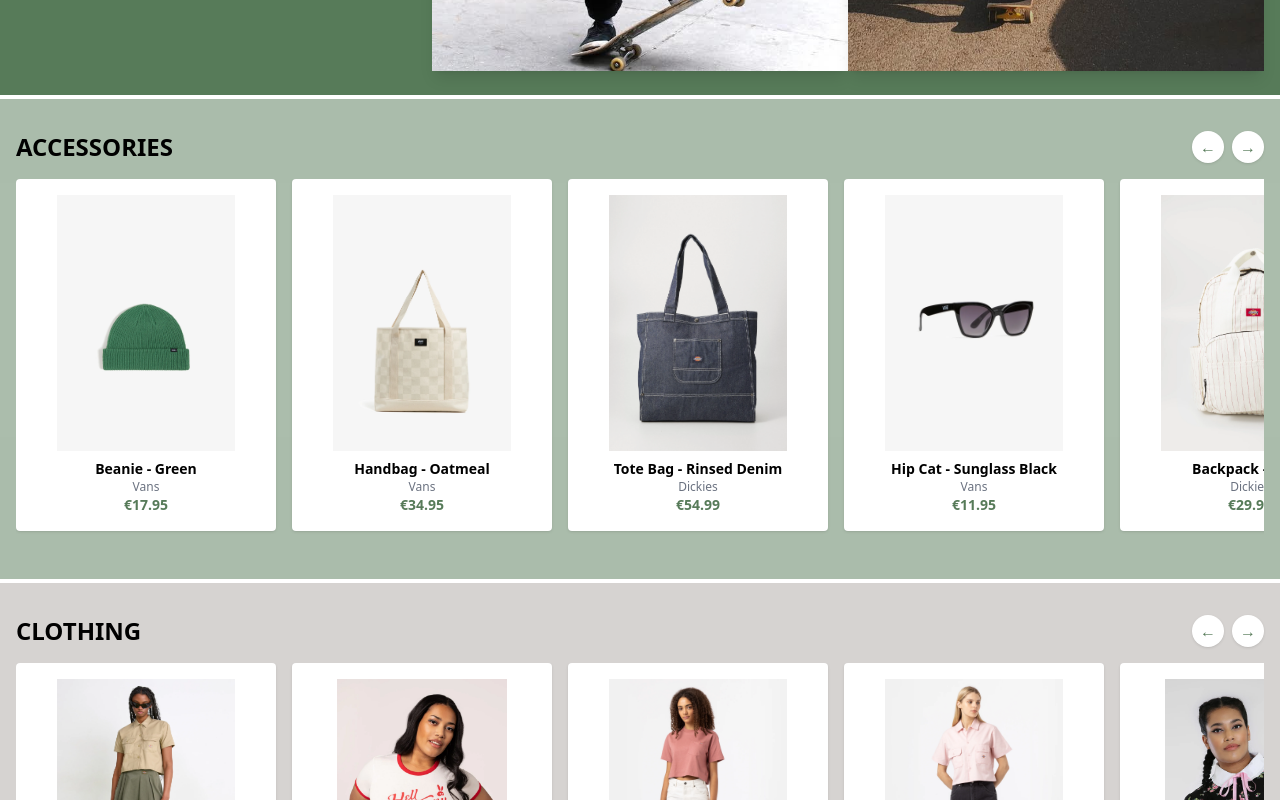
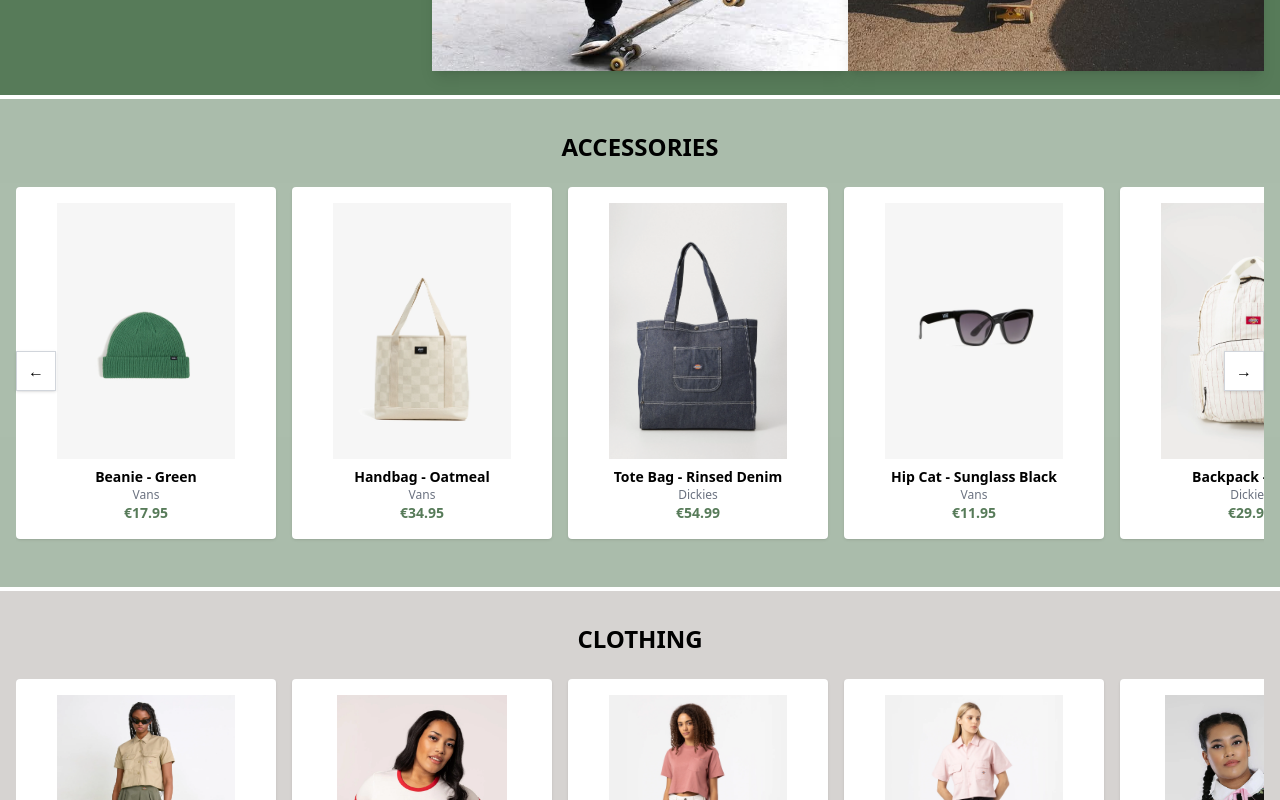
Before and after one commit to Lilian-CR/liliando_ecommerce, a React (Vite) app: page / in a window 1280 px wide. Shown: the part 580-1380 px from the top of the page. Built offline with nearby package versions, Linux system fonts and the light colour scheme.

Commit message:
Update Home.jsx

```diff
--- a/src/pages/Home.jsx
+++ b/src/pages/Home.jsx
@@ -11,21 +11,9 @@
   const [selectedProduct, setSelectedProduct] = useState(null);
 
   const categorySections = [
-    {
-      id: "accessories",
-      title: "ACCESSORIES",
-      bg: "bg-primary/50",
-    },
-    {
-      id: "clothing",
-      title: "CLOTHING",
-      bg: "bg-stone-300",
-    },
-    {
-      id: "shoes",
-      title: "SHOES",
-      bg: "bg-primary/90",
-    },
+    { id: "accessories", title: "ACCESSORIES", bg: "bg-primary/50" },
+    { id: "clothing", title: "CLOTHING", bg: "bg-stone-300" },
+    { id: "shoes", title: "SHOES", bg: "bg-primary/90" },
   ];
 
   const scrollRefs = useRef({});
@@ -76,32 +64,26 @@
 
       <div className="h-1 bg-white/30" />
 
-      {/* Product Sections with Scrollable Arrows */}
+      {/* Zalando-style Product Sections */}
       {categorySections.map(({ id, title, bg }) => (
         <div key={id}>
           <section id={id} className={`scroll-mt-24 py-8 px-4 text-black ${bg}`}>
-            <div className="flex justify-between items-center mb-4">
-              <h2 className="text-2xl font-bold">{title}</h2>
-              <div className="hidden md:flex gap-2">
+            <h2 className="text-2xl font-bold mb-6 text-center">{title}</h2>
+
+            <div className="relative">
+              {/* Left Arrow */}
               <button
                 aria-label="Scroll left"
                 onClick={() => scroll(id, "left")}
-                  className="bg-white text-primary rounded-full w-8 h-8 shadow hover:bg-primary hover:text-white transition"
+                className="hidden md:flex absolute left-0 top-1/2 -translate-y-1/2 z-10 bg-white border border-gray-300 w-10 h-10 items-center justify-center shadow hover:bg-primary hover:text-white transition"
               >
                 ←
               </button>
-                <button
-                  aria-label="Scroll right"
-                  onClick={() => scroll(id, "right")}
-                  className="bg-white text-primary rounded-full w-8 h-8 shadow hover:bg-primary hover:text-white transition"
-                >
-                  →
-                </button>
-              </div>
-            </div>
+
+              {/* Product Row */}
               <div
                 ref={(el) => (scrollRefs.current[id] = el)}
-              className="flex gap-4 overflow-x-auto pb-4 px-1 sm:px-2 scrollbar-hide snap-x snap-mandatory scroll-smooth"
+                className="flex gap-4 overflow-x-auto pb-4 px-6 sm:px-10 scrollbar-hide snap-x snap-mandatory scroll-smooth"
               >
                 {products
                   .filter((product) => product.category === id)
@@ -117,6 +99,16 @@
                     </div>
                   ))}
               </div>
+
+              {/* Right Arrow */}
+              <button
+                aria-label="Scroll right"
+                onClick={() => scroll(id, "right")}
+                className="hidden md:flex absolute right-0 top-1/2 -translate-y-1/2 z-10 bg-white border border-gray-300 w-10 h-10 items-center justify-center shadow hover:bg-primary hover:text-white transition"
+              >
+                →
+              </button>
+            </div>
           </section>
           <div className="h-1 bg-white/30" />
         </div>
@@ -129,7 +121,10 @@
           <div className="text-justify md:pl-12 px-2 md:px-0">
             <p className="leading-relaxed text-sm sm:text-base">
               <strong>LILIANDO</strong> is your indie, alternative, and punk-rock-rooted gateway to ethical fashion.
-              Born from rebellion against fast fashion, LILIANDO celebrates diversity, attitude, and timeless streetwear aesthetics — powered by brands like <span className="font-semibold">Dickies</span>, <span className="font-semibold">Hell Bunny</span> and <span className="font-semibold">Vans</span>.
+              Born from rebellion against fast fashion, LILIANDO celebrates diversity, attitude, and timeless streetwear aesthetics — powered by brands like{" "}
+              <span className="font-semibold">Dickies</span>,{" "}
+              <span className="font-semibold">Hell Bunny</span> and{" "}
+              <span className="font-semibold">Vans</span>.
               <br /><br />
               This project is the continuation of Lilian Rodrigues’{" "}
               <a
@@ -158,6 +153,7 @@
         </div>
       </section>
 
+      {/* Modal */}
       {selectedProduct && (
         <ProductModal
           product={selectedProduct}
```
Lines whose indentation alone changed are shown as unchanged.
